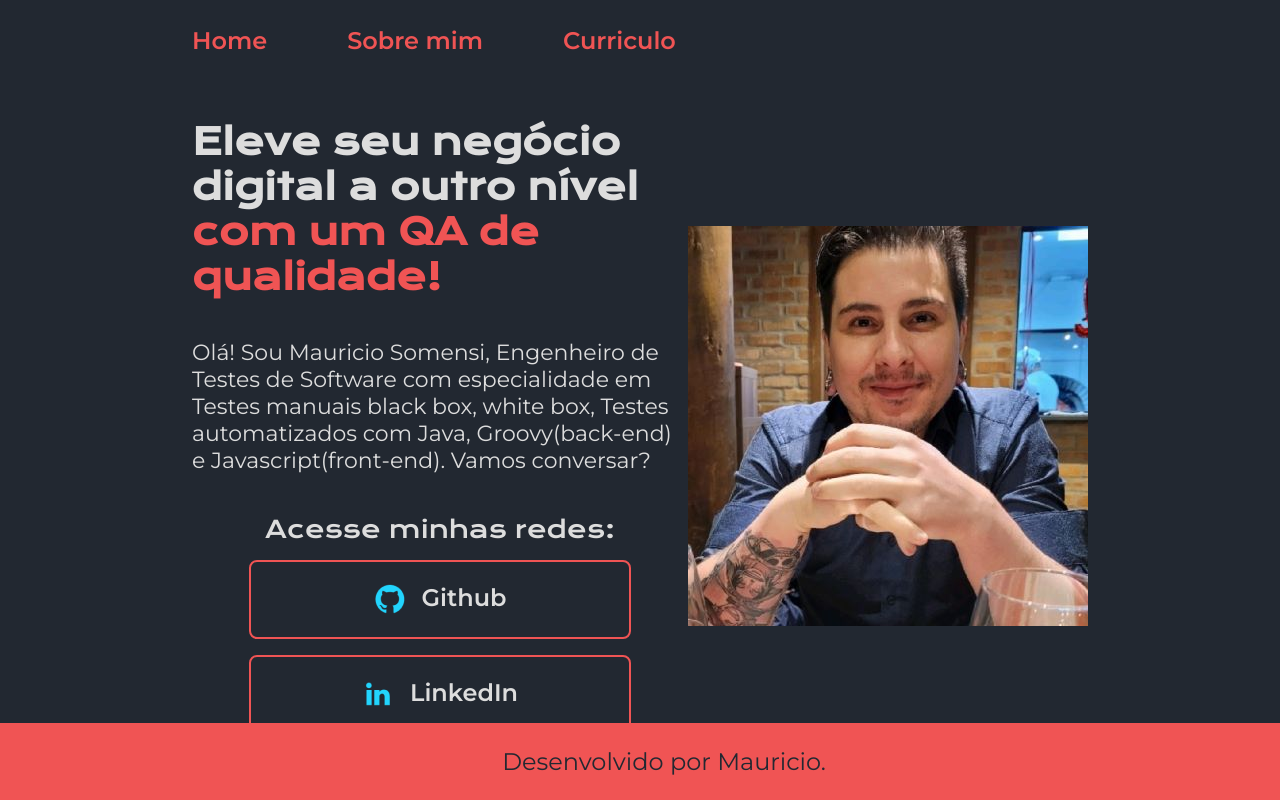
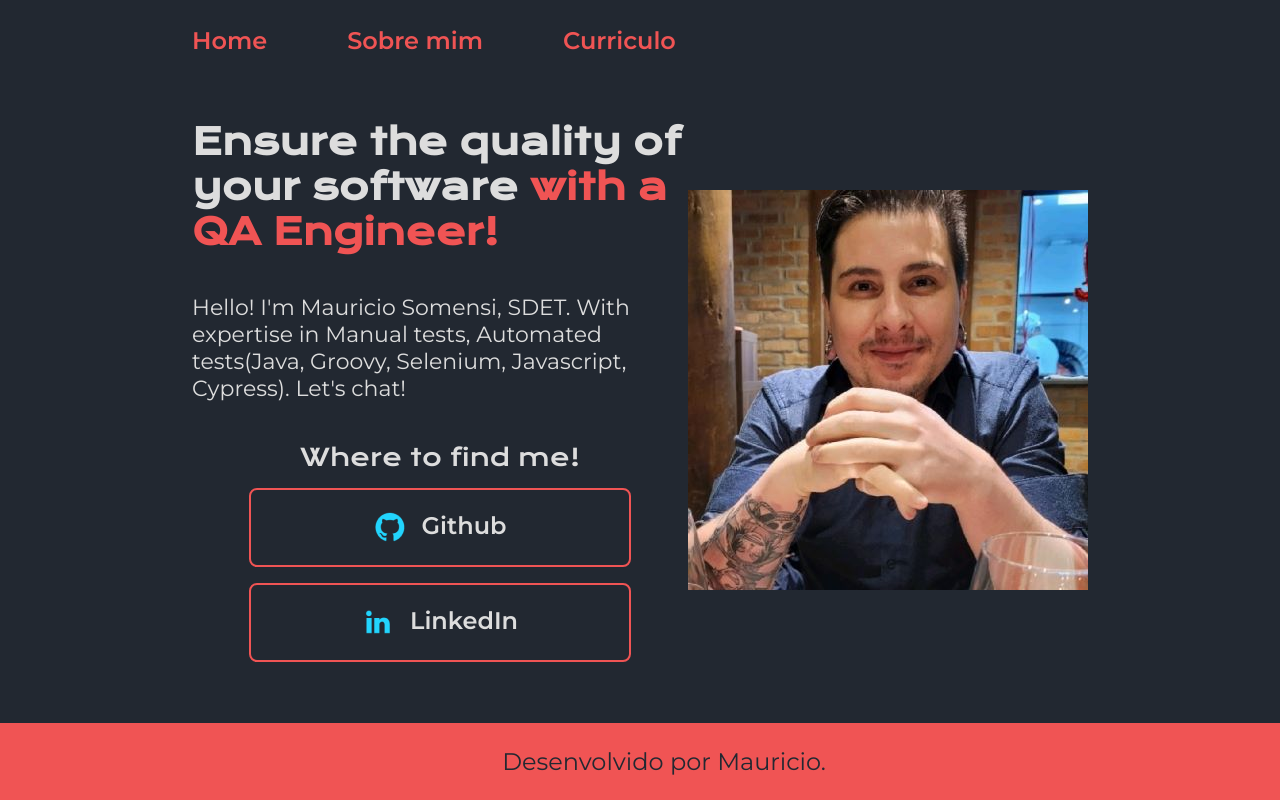
Before and after one commit to mauriciomcs/Portifolio-HTML-e-CSS, a plain HTML site: page index.html in a window 1280 px wide. Drawn offline with nearby package versions, Linux system fonts and the light colour scheme.

Commit message:
Update home page
Changing the language of the home page from Portuguese to English

```diff
--- a/index.html
+++ b/index.html
@@ -19,18 +19,18 @@
     </header>
     <main class="apresentacao">
         <section class="apresentacao__conteudo">
-            <h1 class="apresentacao__conteudo__titulo">Eleve seu negócio digital a outro nível<strong
-                    class="titulo-destaque"> com um QA de qualidade!
+            <h1 class="apresentacao__conteudo__titulo">Ensure the quality of your software
+                <strong
+                    class="titulo-destaque"> with a QA Engineer!
                 </strong></h1>
-            <p class="apresenacao__conteudo__texto">Olá! Sou Mauricio Somensi, Engenheiro de Testes
-                de Software com especialidade em Testes manuais black box, white box, Testes automatizados com Java, Groovy(back-end) e Javascript(front-end). Vamos
-                conversar?</p>
+            <p class="apresenacao__conteudo__texto">Hello! I'm Mauricio Somensi, SDET. With expertise in Manual tests, Automated tests(Java, Groovy, Selenium, Javascript, Cypress). Let's chat!
+            </p>
                 <div class="apresentacao__links">
-                    <h2 class="apresentacao__links__subtitulo">Acesse minhas redes:</h2>
-            <a class="apresentacao__links__link" href="https://github.com">
+                    <h2 class="apresentacao__links__subtitulo">Where to find me!</h2>
+            <a class="apresentacao__links__link" href="https://github.com/mauriciomcs?tab=repositories" target="_blank">
                 <img src="./assets/github.png">
                 Github</a>
-            <a class="apresentacao__links__link" href="https://www.linkedin.com/in/mauricio-somensi/">
+            <a class="apresentacao__links__link" href="https://www.linkedin.com/in/mauricio-somensi/" target="_blank">
                 <img src="./assets/linkedin.png">
                 LinkedIn</a>
         </div>
```
Also changed, not shown: curriculum.html (+1 -1 lines).
